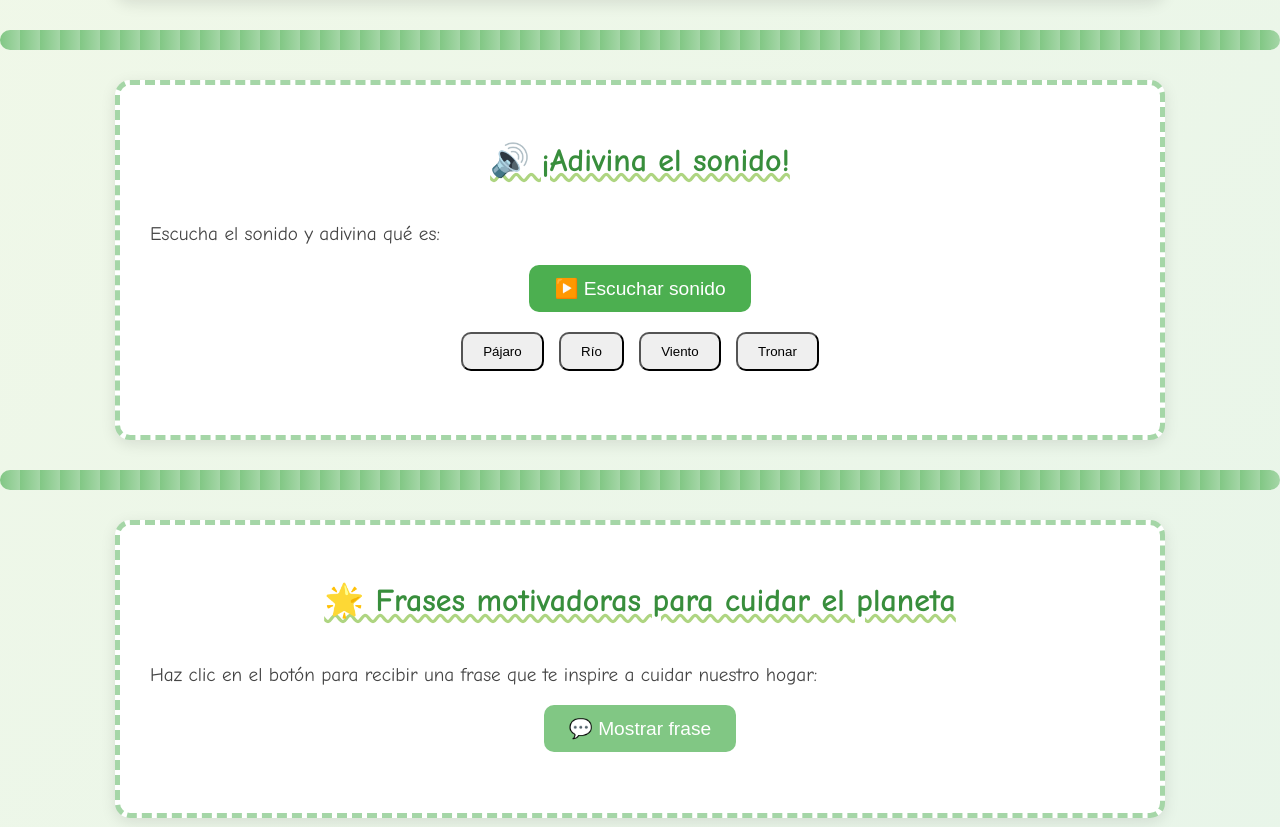
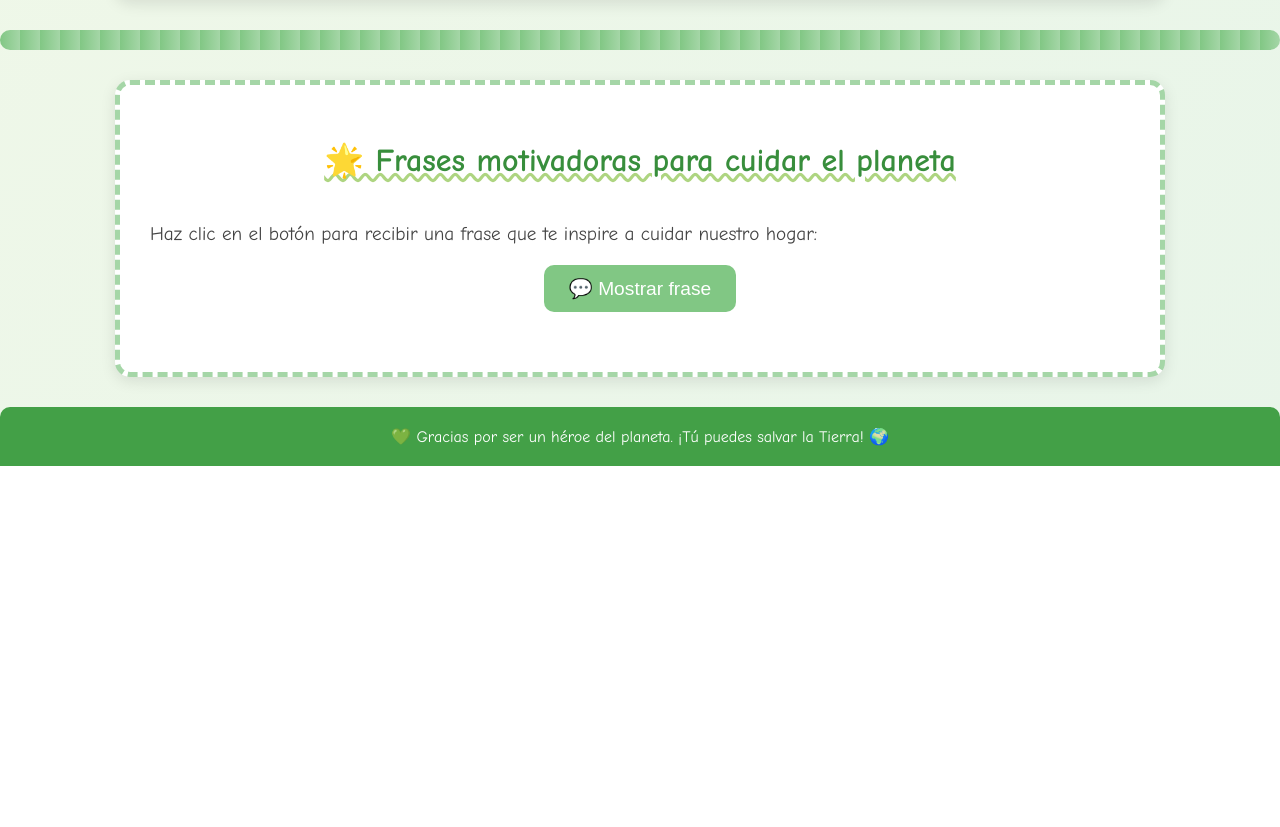
Before and after one commit to LeynaYaure/PROTECCI-N_DEL_MEDIO_AMBIENTE_A_TRAVES_DE_LAS_TICS, a plain HTML site: page MEDIO AMBIENTE .html in a window 1280 px wide. Shown: the part 4388-5215 px from the top of the page. After the commit the page ends 4854 px from the top, so only its background shows below. Drawn offline with Linux system fonts and the light colour scheme; files whose address does not match are found by name.

Commit message:
Update MEDIO AMBIENTE .html

```diff
--- a/MEDIO AMBIENTE .html
+++ b/MEDIO AMBIENTE .html
@@ -213,24 +213,6 @@
     </div>
   </section>
 
-  <!-- Sección de Adivina el sonido -->
-  <div class="separador"></div>
-  <section>
-    <h2>🔊 ¡Adivina el sonido!</h2>
-    <div class="contenido" style="width: 100%; text-align: center;">
-      <p>Escucha el sonido y adivina qué es:</p>
-      <button id="btnPlaySonido" style="padding: 12px 25px; font-size: 1.2rem; background-color: #4caf50; color: white; border: none; border-radius: 10px; cursor: pointer;">▶️ Escuchar sonido</button>
-      <div style="margin-top: 15px;">
-        <button class="respuesta-sonido" data-sonido="pajaro" style="margin: 5px; padding: 10px 20px; border-radius: 10px; cursor: pointer;">Pájaro</button>
-        <button class="respuesta-sonido" data-sonido="rio" style="margin: 5px; padding: 10px 20px; border-radius: 10px; cursor: pointer;">Río</button>
-        <button class="respuesta-sonido" data-sonido="viento" style="margin: 5px; padding: 10px 20px; border-radius: 10px; cursor: pointer;">Viento</button>
-        <button class="respuesta-sonido" data-sonido="tronar" style="margin: 5px; padding: 10px 20px; border-radius: 10px; cursor: pointer;">Tronar</button>
-      </div>
-      <p id="feedback-sonido" style="font-weight: bold; margin-top: 15px;"></p>
-      <audio id="audioSonido" src="C:\Users\USER HP\OneDrive\Documentos\MEDIO AMBIENTE\bird-song-23221.mp3"></audio>
-    </div>
-  </section>
-
   <!-- Sección de frases motivadoras -->
   <div class="separador"></div>
   <section>
```
